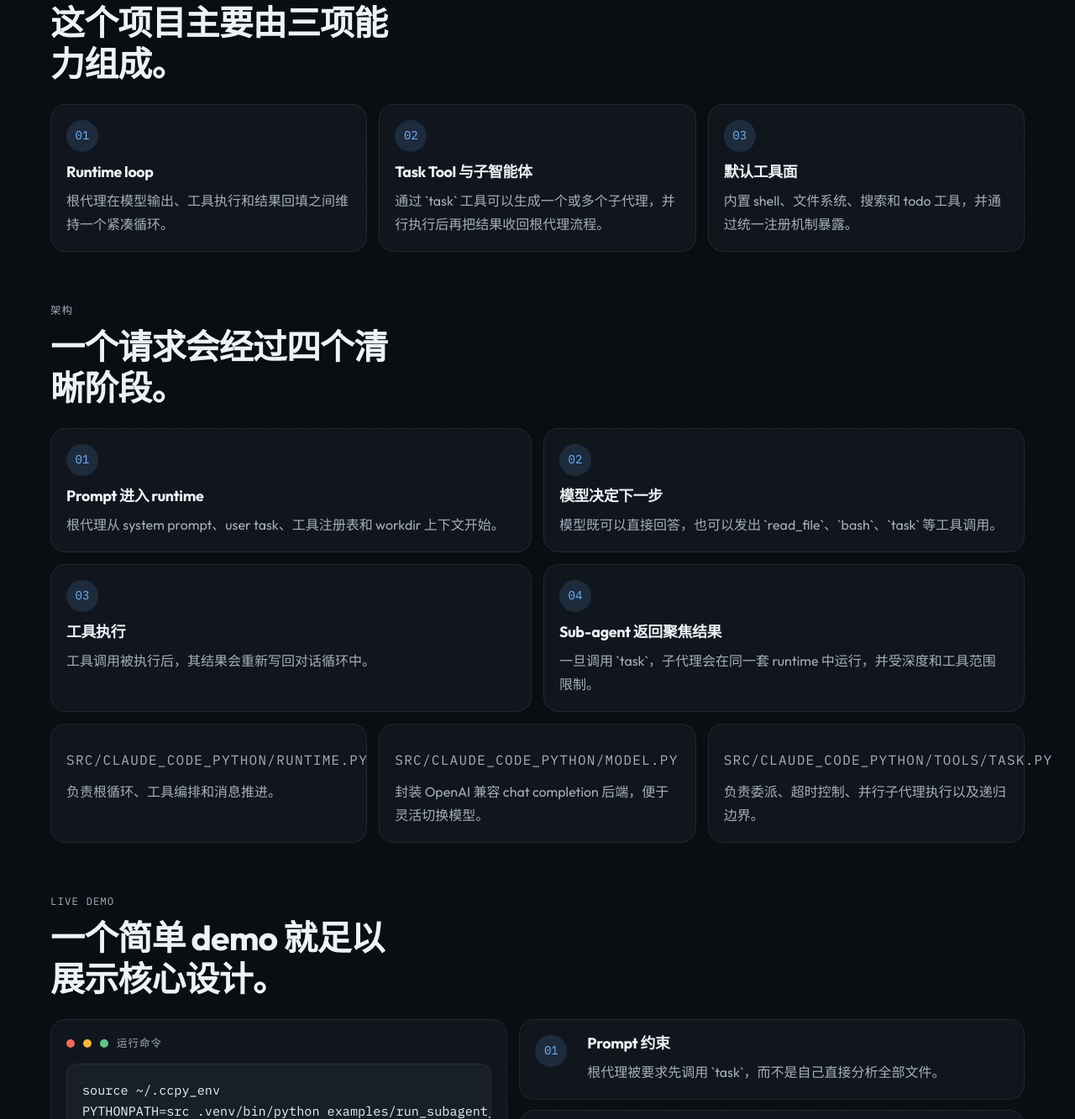
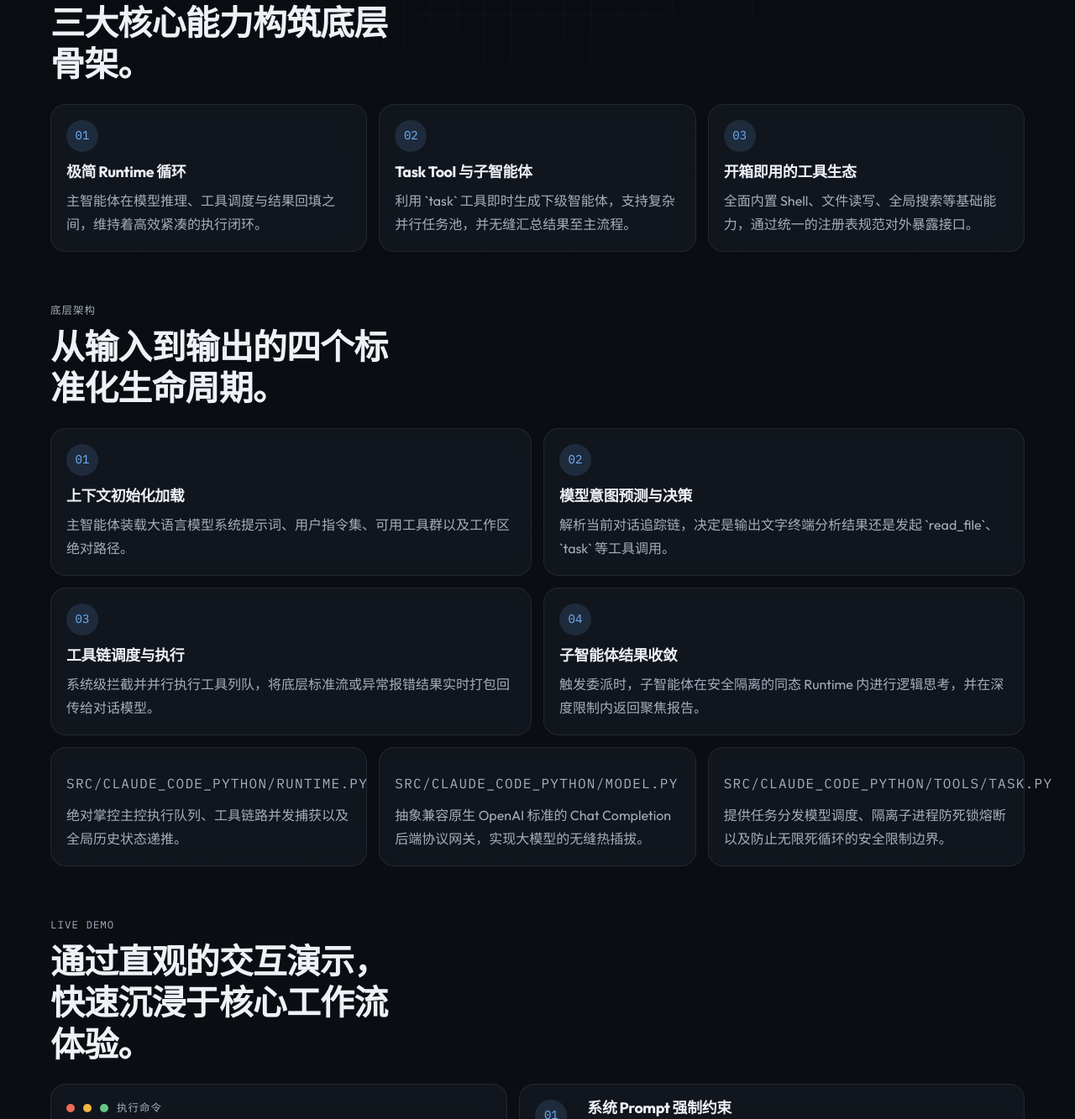
Before and after one commit to sansanyuchen/claude-code-python, a plain HTML site: page docs/index.html in a window 1280 px wide. Shown: the part 719-2052 px from the top of the page at 84% size. Drawn offline with Linux system fonts and the light colour scheme.

Commit message:
Update showcase copy and typography fallback

```diff
--- a/docs/main.js
+++ b/docs/main.js
@@ -3,7 +3,7 @@ const translations = {
         github: "GitHub",
         eyebrow: "PYTHON AGENT RUNTIME",
         hero_title: "A compact Claude Code style runtime focused on tools, loops, and sub-agents.",
-        subtitle: "A lightweight Claude Code style agent runtime built in Python, designed around multi-step loops, tool use, and sub-agent delegation.",
+        subtitle: "A lightweight Claude Code style agent runtime built in Python, designed around multi-step loops, unified tool execution, and parallel sub-agent delegation.",
         arch: "Architecture",
         demo: "Demo flow",
         stat_runtime: "multi-step agent loop",
@@ -11,37 +11,37 @@ const translations = {
         stat_tools: "workspace-safe tools",
 
         features_tag: "Core capabilities",
-        features_title: "Three capabilities define the project.",
+        features_title: "Three core capabilities define this project.",
         feat_loop_title: "Runtime loop",
-        feat_loop_desc: "The root agent stays inside one compact loop of model output, tool execution, and result feedback.",
+        feat_loop_desc: "The root agent operates within a streamlined loop of model generation, tool execution, and exact result integration.",
         feat_task_title: "Task Tool & Sub-agents",
-        feat_task_desc: "The `task` tool can spawn one or more sub-agents, let them work in parallel, and gather results back into the root flow.",
-        feat_tools_title: "Default tool surface",
-        feat_tools_desc: "Built-in shell, filesystem, search, and todo tools are exposed through one consistent registry.",
+        feat_task_desc: "The `task` tool spawns independent sub-agents to execute tasks in parallel, synthesizing their results back into the main workflow.",
+        feat_tools_title: "Built-in tool ecosystem",
+        feat_tools_desc: "Native shell, filesystem, search, and task management tools are exposed via a unified, extensible registry.",
 
         arch_tag: "Architecture",
-        arch_title: "A request moves through four clear stages.",
+        arch_title: "Requests are processed through four distinct workflow stages.",
         flow_1_title: "Prompt enters runtime",
-        flow_1_desc: "The root agent starts with a system prompt, a user task, registered tools, and workdir context.",
-        flow_2_title: "Model chooses next action",
-        flow_2_desc: "It can answer directly or emit tool calls such as `read_file`, `bash`, or `task`.",
+        flow_1_desc: "The root agent initializes with a system prompt, user objective, registered tools, and workspace context.",
+        flow_2_title: "Model explores possibilities",
+        flow_2_desc: "The model evaluates the context to either answer directly or emit parallel tool calls like `read_file`, `bash`, or `task`.",
         flow_3_title: "Tools execute",
-        flow_3_desc: "Tool calls are dispatched, and their outputs are appended back into the conversation loop.",
-        flow_4_title: "Sub-agents return focused outputs",
-        flow_4_desc: "If `task` is used, sub-agents run through the same runtime with bounded depth and tool scope.",
-        module_runtime: "Owns the root loop, tool orchestration, and message progression.",
+        flow_3_desc: "Tool calls are safely dispatched, and their standard outputs are appended iteratively back into the conversation trace.",
+        flow_4_title: "Sub-agents yield results",
+        flow_4_desc: "When `task` is invoked, isolated sub-agents execute within the same runtime using bounded depth and restricted tool scopes.",
+        module_runtime: "Manages the execution loop, tool orchestration, and historical message state.",
         module_model: "Wraps an OpenAI-compatible chat completion backend for flexible model integration.",
-        module_task: "Handles delegation, timeout control, parallel sub-agent execution, and bounded recursion.",
+        module_task: "Handles task delegation, timeout contingencies, parallel execution, and stringent recursion limits.",
 
         demo_tag: "Live demo",
-        demo_title: "A simple demo is enough to expose the core design.",
+        demo_title: "A live demonstration of the architecture in action.",
         command_label: "Run command",
-        demo_note1_title: "Prompt constraint",
-        demo_note1_desc: "The root agent is asked to call `task` before directly analyzing the files by itself.",
-        demo_note2_title: "Task split",
-        demo_note2_desc: "Two sub-agents inspect different inputs: one handles inventory and one handles staffing.",
-        demo_note3_title: "Final merge",
-        demo_note3_desc: "The root agent merges both focused outputs into one short operational brief with immediate actions.",
+        demo_note1_title: "Prompt constraints",
+        demo_note1_desc: "The primary agent is instructed to delegate work via the `task` tool rather than analyzing raw files directly.",
+        demo_note2_title: "Task isolation",
+        demo_note2_desc: "Isolated sub-agents concurrently inspect disparate data sources—such as inventory logs and staffing records.",
+        demo_note3_title: "Final synthesis",
+        demo_note3_desc: "The root agent synthesizes the sub-agents' findings into a cohesive operational brief packed with actionable insights.",
 
         links_tag: "Key files",
         links_title: "Open the code paths that matter most.",
@@ -51,61 +51,61 @@ const translations = {
         link_4_path: "repository",
         link_4: "Open full project on GitHub",
 
-        footer: "Focused on runtime capability rather than UI recreation, with a compact codebase that remains easy to inspect."
+        footer: "Focused on core runtime execution rather than UI replication. Maintained as a minimal, highly introspectable codebase."
     },
     zh: {
-        github: "GitHub 代码库",
+        github: "GitHub",
         eyebrow: "PYTHON AGENT RUNTIME",
-        hero_title: "一个聚焦工具、循环与 sub-agent 的紧凑 Claude Code 风格运行时。",
-        subtitle: "一个用 Python 实现的轻量级 Claude Code 风格智能体运行时，重点展示多步循环、工具调用与 sub-agent 委派。",
+        hero_title: "聚焦工具调用、执行循环与子智能体委派的 Claude 代码风运行时。",
+        subtitle: "基于 Python 构建的轻量级智能体 Runtime，深度还原多步推理循环、原生工具编排以及高并发的 Sub-agent 委派机制。",
         arch: "核心架构",
         demo: "演示流程",
-        stat_runtime: "多步 agent loop",
-        stat_task: "sub-agent 委派",
-        stat_tools: "工作区安全工具",
+        stat_runtime: "多步推理环节",
+        stat_task: "任务动态拆解",
+        stat_tools: "沙盒安全操作",
 
         features_tag: "核心能力",
-        features_title: "这个项目主要由三项能力组成。",
-        feat_loop_title: "Runtime loop",
-        feat_loop_desc: "根代理在模型输出、工具执行和结果回填之间维持一个紧凑循环。",
+        features_title: "三大核心能力构筑底层骨架。",
+        feat_loop_title: "极简 Runtime 循环",
+        feat_loop_desc: "主智能体在模型推理、工具调度与结果回填之间，维持着高效紧凑的执行闭环。",
         feat_task_title: "Task Tool 与子智能体",
-        feat_task_desc: "通过 `task` 工具可以生成一个或多个子代理，并行执行后再把结果收回根代理流程。",
-        feat_tools_title: "默认工具面",
-        feat_tools_desc: "内置 shell、文件系统、搜索和 todo 工具，并通过统一注册机制暴露。",
+        feat_task_desc: "利用 `task` 工具即时生成下级智能体，支持复杂并行任务池，并无缝汇总结果至主流程。",
+        feat_tools_title: "开箱即用的工具生态",
+        feat_tools_desc: "全面内置 Shell、文件读写、全局搜索等基础能力，通过统一的注册表规范对外暴露接口。",
 
-        arch_tag: "架构",
-        arch_title: "一个请求会经过四个清晰阶段。",
-        flow_1_title: "Prompt 进入 runtime",
-        flow_1_desc: "根代理从 system prompt、user task、工具注册表和 workdir 上下文开始。",
-        flow_2_title: "模型决定下一步",
-        flow_2_desc: "模型既可以直接回答，也可以发出 `read_file`、`bash`、`task` 等工具调用。",
-        flow_3_title: "工具执行",
-        flow_3_desc: "工具调用被执行后，其结果会重新写回对话循环中。",
-        flow_4_title: "Sub-agent 返回聚焦结果",
-        flow_4_desc: "一旦调用 `task`，子代理会在同一套 runtime 中运行，并受深度和工具范围限制。",
-        module_runtime: "负责根循环、工具编排和消息推进。",
-        module_model: "封装 OpenAI 兼容 chat completion 后端，便于灵活切换模型。",
-        module_task: "负责委派、超时控制、并行子代理执行以及递归边界。",
+        arch_tag: "底层架构",
+        arch_title: "从输入到输出的四个标准化生命周期。",
+        flow_1_title: "上下文初始化加载",
+        flow_1_desc: "主智能体装载大语言模型系统提示词、用户指令集、可用工具群以及工作区绝对路径。",
+        flow_2_title: "模型意图预测与决策",
+        flow_2_desc: "解析当前对话追踪链，决定是输出文字终端分析结果还是发起 `read_file`、`task` 等工具调用。",
+        flow_3_title: "工具链调度与执行",
+        flow_3_desc: "系统级拦截并并行执行工具列队，将底层标准流或异常报错结果实时打包回传给对话模型。",
+        flow_4_title: "子智能体结果收敛",
+        flow_4_desc: "触发委派时，子智能体在安全隔离的同态 Runtime 内进行逻辑思考，并在深度限制内返回聚焦报告。",
+        module_runtime: "绝对掌控主控执行队列、工具链路并发捕获以及全局历史状态递推。",
+        module_model: "抽象兼容原生 OpenAI 标准的 Chat Completion 后端协议网关，实现大模型的无缝热插拔。",
+        module_task: "提供任务分发模型调度、隔离子进程防死锁熔断以及防止无限死循环的安全限制边界。",
 
-        demo_tag: "Live demo",
-        demo_title: "一个简单 demo 就足以展示核心设计。",
-        command_label: "运行命令",
-        demo_note1_title: "Prompt 约束",
-        demo_note1_desc: "根代理被要求先调用 `task`，而不是自己直接分析全部文件。",
-        demo_note2_title: "任务拆分",
-        demo_note2_desc: "两个子代理分别检查不同输入，一个处理库存，一个处理排班。",
-        demo_note3_title: "最终合并",
-        demo_note3_desc: "根代理把两个聚焦输出合并成一份简短运营简报，并给出立即行动项。",
+        demo_tag: "Live Demo",
+        demo_title: "通过直观的交互演示，快速沉浸于核心工作流体验。",
+        command_label: "执行命令",
+        demo_note1_title: "系统 Prompt 强制约束",
+        demo_note1_desc: "强约束主节点必须通过 `task` 中枢委派职能，禁止其越俎代庖直接读取核心源文件验证权限。",
+        demo_note2_title: "智能动态任务拓扑分布",
+        demo_note2_desc: "生成两套彼此隔离验证环境的子智能体并发跑通闭环：一组负责库存清点校验，一组对接调度排班。",
+        demo_note3_title: "信息降维与融合总结",
+        demo_note3_desc: "主控智能体高效捕获各个分形代理节点输出报告，智能降维融合出带有立刻闭环动作的最终业务简报。",
 
-        links_tag: "关键文件",
-        links_title: "打开最值得看的代码路径。",
-        link_1: "核心 agent loop",
-        link_2: "sub-agent 委派",
-        link_3: "live demo 入口",
-        link_4_path: "仓库",
-        link_4: "在 GitHub 查看完整项目",
+        links_tag: "关键源码",
+        links_title: "深入研读系统最底层的流转逻辑。",
+        link_1: "核心 Agent Loop 构建",
+        link_2: "Sub-agent 任务委派器",
+        link_3: "Live Demo 脚本主入口",
+        link_4_path: "代码仓库",
+        link_4: "在 GitHub 上审阅整体架构代码",
 
-        footer: "这个项目专注于 runtime capability 而不是 UI 复刻，并尽量保持代码紧凑、便于阅读。"
+        footer: "本项目旨在探索代码智能体的底层 Runtime 时序流转模型，摒弃复杂的前端 UI 复刻，以极简与高可读性的标准沉淀为标杆源码。"
     }
 };
 
--- a/docs/styles.css
+++ b/docs/styles.css
@@ -33,7 +33,7 @@ body {
         radial-gradient(circle at bottom right, rgba(124, 224, 195, 0.08), transparent 24%),
         linear-gradient(180deg, #090c11 0%, #0b0e13 100%);
     color: var(--text);
-    font-family: 'Outfit', -apple-system, BlinkMacSystemFont, "Segoe UI", sans-serif;
+    font-family: 'Outfit', -apple-system, BlinkMacSystemFont, "PingFang SC", "Hiragino Sans GB", "Microsoft YaHei", "Segoe UI", sans-serif;
     line-height: 1.6;
     min-height: 100vh;
 }
```
